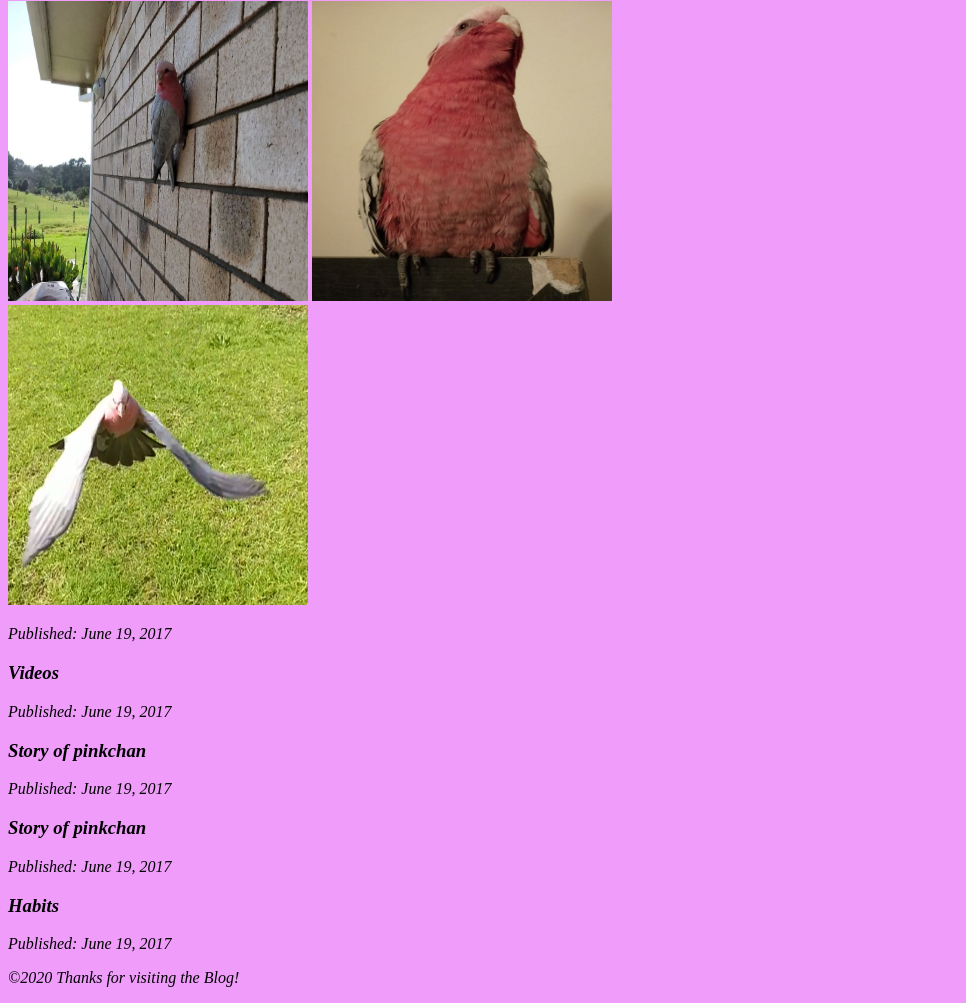
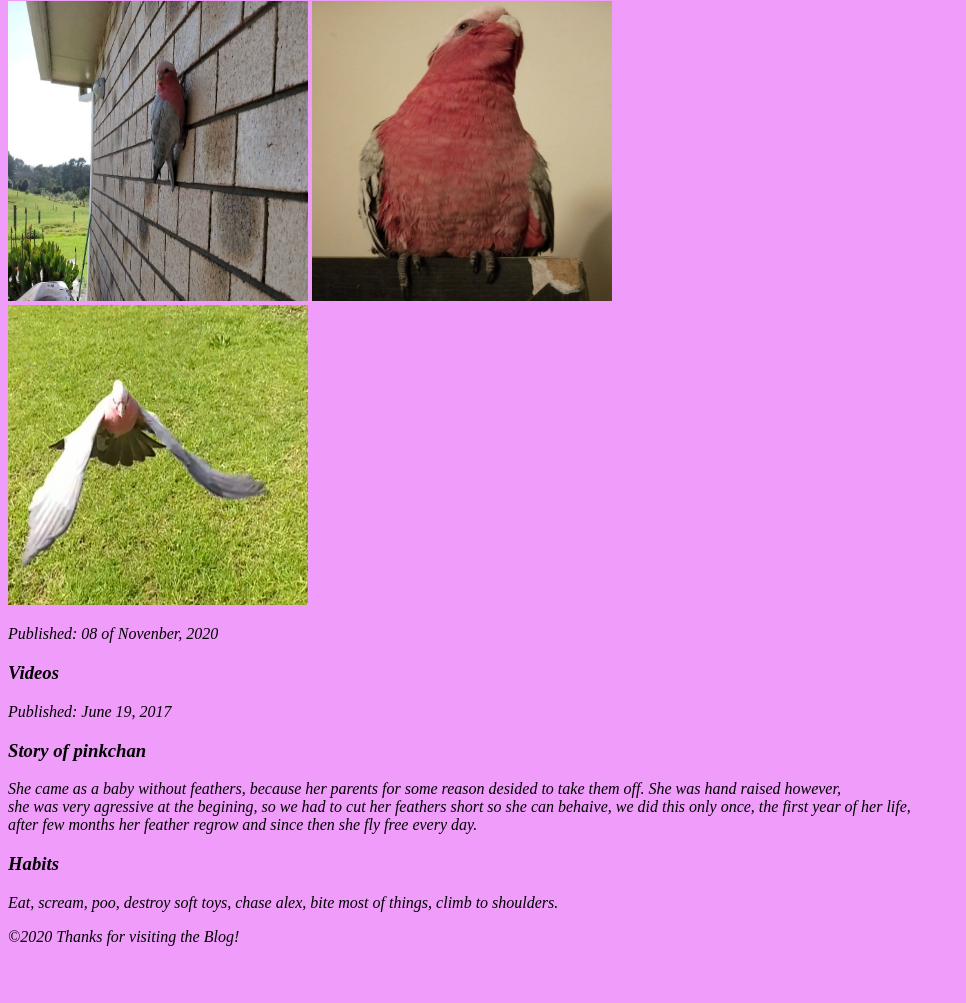
Before and after one commit to nicosuke/project2, a plain HTML site: page pink.html in a window 1280 px wide. Shown: the part 1344-2347 px from the top of the page, without its empty margins (0-966 px from the left). After the commit the page ends 2306 px from the top, so only its background shows below. Drawn offline with Linux system fonts and the light colour scheme.

Commit message:
More progress

```diff
--- a/pink.html
+++ b/pink.html
@@ -40,7 +40,7 @@
           Afer the meal she will sleep where she is standing, so she has to be shifter to the outside cage or
           optionally to a smaller cage inside the house.
          </P>
-          <p>Published: June 19, 2017</p>
+          <p>Published: 7th of November, 2020</p>
            </section>
            </header>
       </header>
@@ -60,7 +60,7 @@
               <img src="pincho5.png"
               alt="photo of me" class="pro">
 
-               <p>Published: June 19, 2017</p>
+               <p>Published: 08 of Novenber, 2020</p>
                 </section>
                </header>
 
@@ -72,19 +72,19 @@
               </section>
               </header>
 
-           <section>
-             <article>
-               <header>
-                <h3>Story of pinkchan</h3>
-                <p>Published: June 19, 2017</p>
-               </section>
-               </header>
+
 
                <section>
                 <article>
                      <header>
                     <h3>Story of pinkchan</h3>
-                    <p>Published: June 19, 2017</p>
+                    <p>She came as a baby without feathers, because her parents for some reason desided to take them off.
+                      She was hand raised however, <br>
+                       she was very agressive at the begining, so we had to cut her feathers short
+                      so she can behaive, we did this only once, the first year of her life,<br> after few months her feather
+                      regrow and since then she fly free every day.
+
+                    </p>
                   </section>
                   </header>
 
@@ -92,7 +92,8 @@
              <article>
               <header>
                 <h3>Habits</h3>
-                 <p>Published: June 19, 2017</p>
+                <p>Eat, scream, poo, destroy soft toys, chase alex, bite most of things, climb to shoulders.</p>
+
                   </section>
                  </header>
 
```
Also changed, not shown: index.html (+2 -2 lines).
